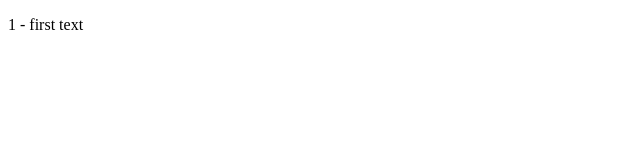
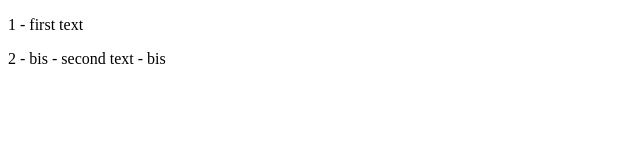
Before and after one commit to titibemo/gitgame, a plain HTML site: page index.html in a window 1280 px wide. Shown: the whole page, without its empty margins (0-640 px from the left). Drawn offline with Linux system fonts and the light colour scheme.

Commit message:
2 bis text

```diff
--- a/index.html
+++ b/index.html
@@ -9,5 +9,7 @@
 
     <p>1 - first text</p>
 
+    <p>2 - bis - second text - bis</p>
+
 </body>
 </html>
```
